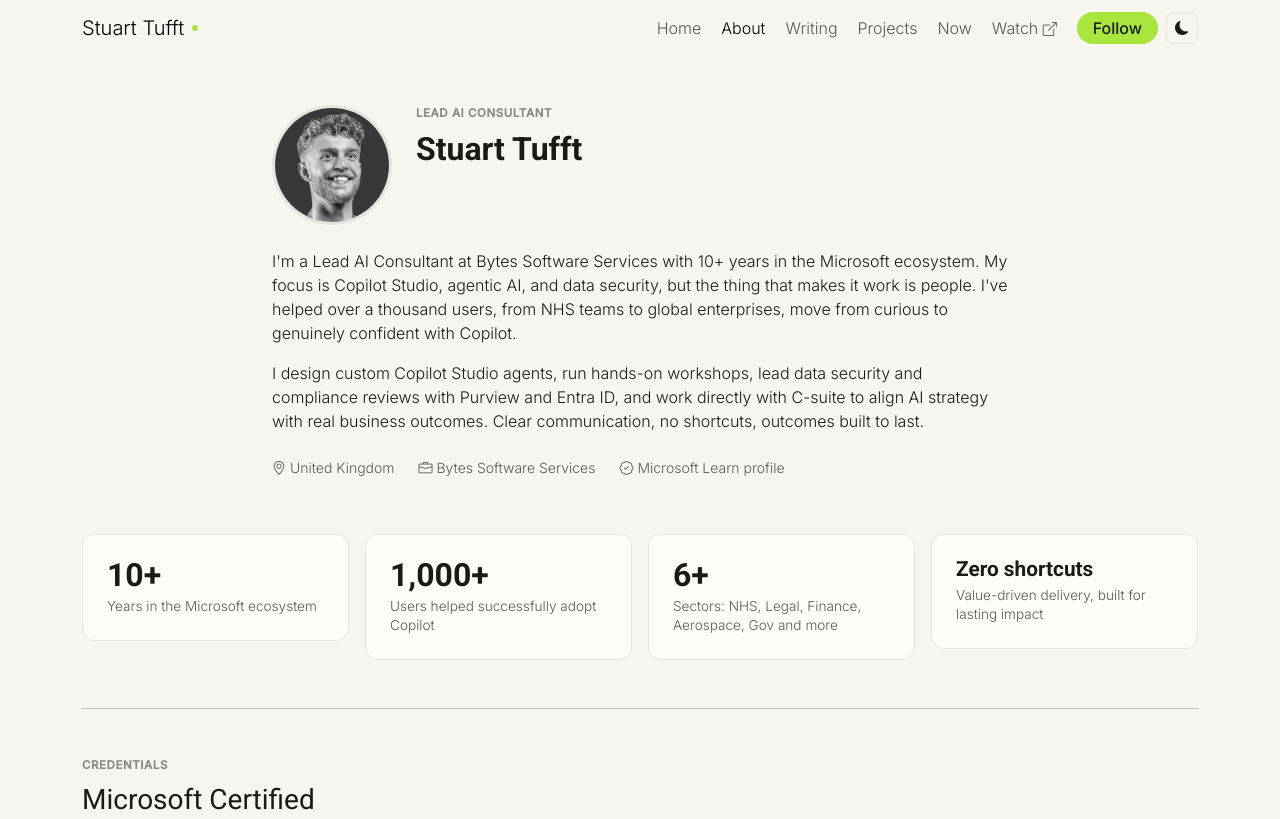
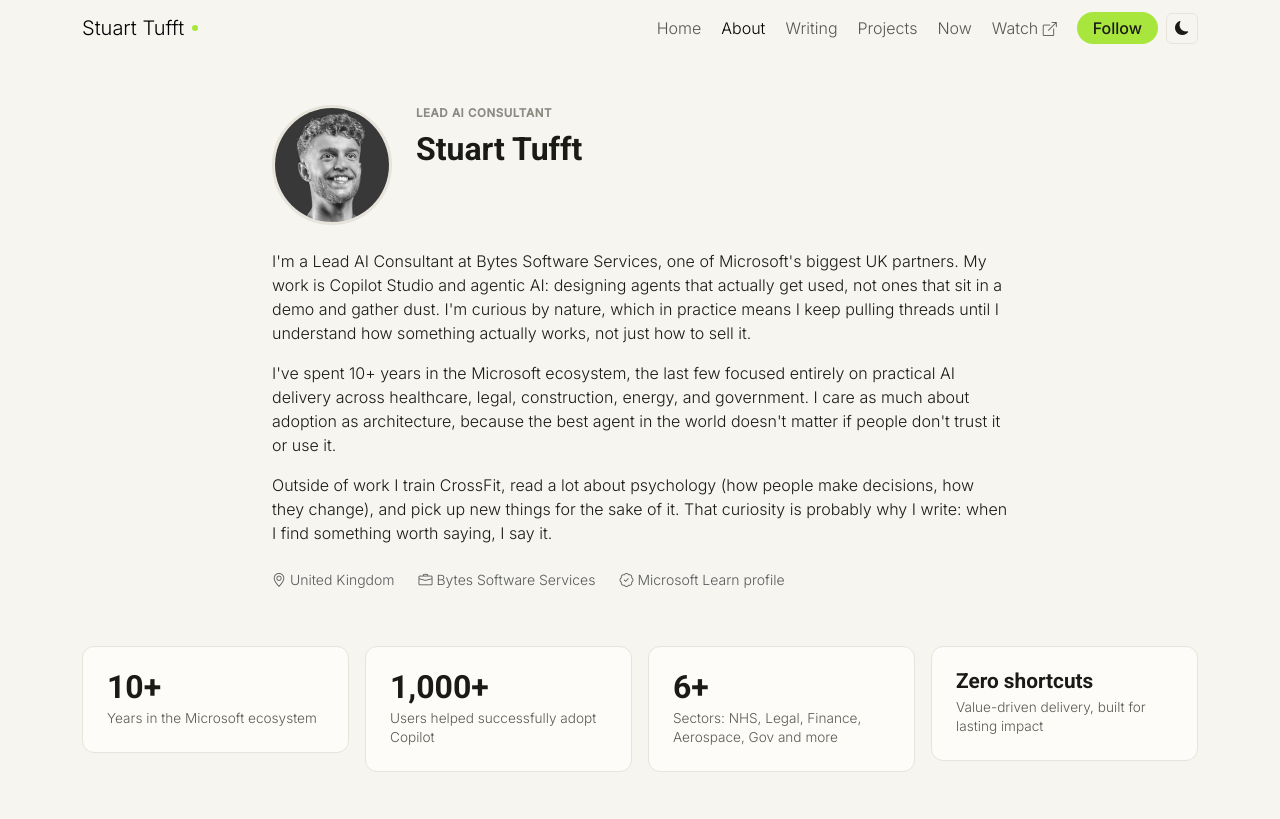
Before and after one commit to StuartTufft/stuarttufft.com, a website: page about.html in a window 1280 px wide. Shown: the top 819 px of the page. Drawn offline with nearby package versions, Linux system fonts and the light colour scheme; a script that the page names is missing.

Commit message:
Content update

```diff
--- a/about.html
+++ b/about.html
@@ -92,16 +92,21 @@
 
           <!-- Bio -->
           <p class="mb-3 reveal d2">
-            I'm a Lead AI Consultant at Bytes Software Services with 10+ years in the Microsoft
-            ecosystem. My focus is Copilot Studio, agentic AI, and data security, but the thing
-            that makes it work is people. I've helped over a thousand users, from NHS teams to
-            global enterprises, move from curious to genuinely confident with Copilot.
+            I'm a Lead AI Consultant at Bytes Software Services, one of Microsoft's biggest UK partners.
+            My work is Copilot Studio and agentic AI: designing agents that actually get used, not ones
+            that sit in a demo and gather dust. I'm curious by nature, which in practice means I keep
+            pulling threads until I understand how something actually works, not just how to sell it.
+          </p>
+          <p class="mb-3 reveal d2">
+            I've spent 10+ years in the Microsoft ecosystem, the last few focused entirely on practical
+            AI delivery across healthcare, legal, construction, energy, and government. I care as much
+            about adoption as architecture, because the best agent in the world doesn't matter if
+            people don't trust it or use it.
           </p>
           <p class="mb-4 reveal d2">
-            I design custom Copilot Studio agents, run hands-on workshops, lead data security
-            and compliance reviews with Purview and Entra ID, and work directly with C-suite to
-            align AI strategy with real business outcomes. Clear communication, no shortcuts,
-            outcomes built to last.
+            Outside of work I train CrossFit, read a lot about psychology (how people make decisions,
+            how they change), and pick up new things for the sake of it. That curiosity is probably
+            why I write: when I find something worth saying, I say it.
           </p>
 
           <!-- Meta row -->
@@ -256,7 +261,7 @@
       <div class="row mb-5" id="newsletter">
         <div class="col-lg-8 mx-auto text-center">
           <p class="section-eyebrow">Community</p>
-          <h2 class="h4 mb-2">No noise, just signal.</h2>
+          <h2 class="h4 mb-2">No slop, just value.</h2>
           <p class="text-body-secondary mb-4">
             Fortnightly thoughts on Copilot Studio, agentic AI, and real-world
             delivery, from someone in the field, not the sidelines.
```
Also changed, not shown: index.html (+5 -5 lines), posts/workiq-explained.html (+1 -1 lines), projects.html (+1 -1 lines), templates/post.html (+1 -1 lines), writing.html (+1 -1 lines), writing/workiq-explained.html (+1 -1 lines).
